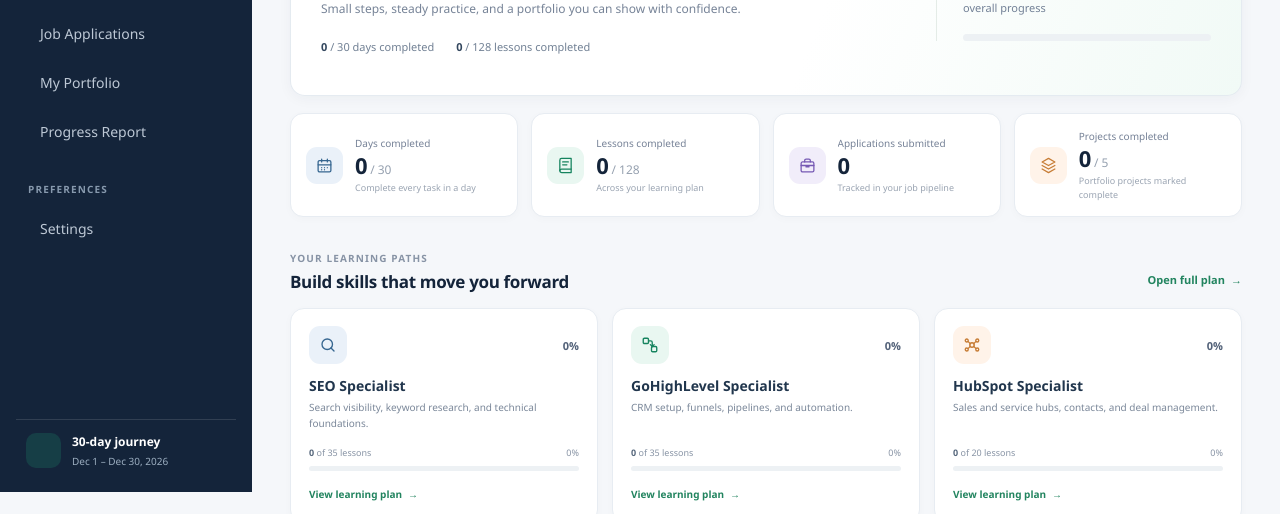
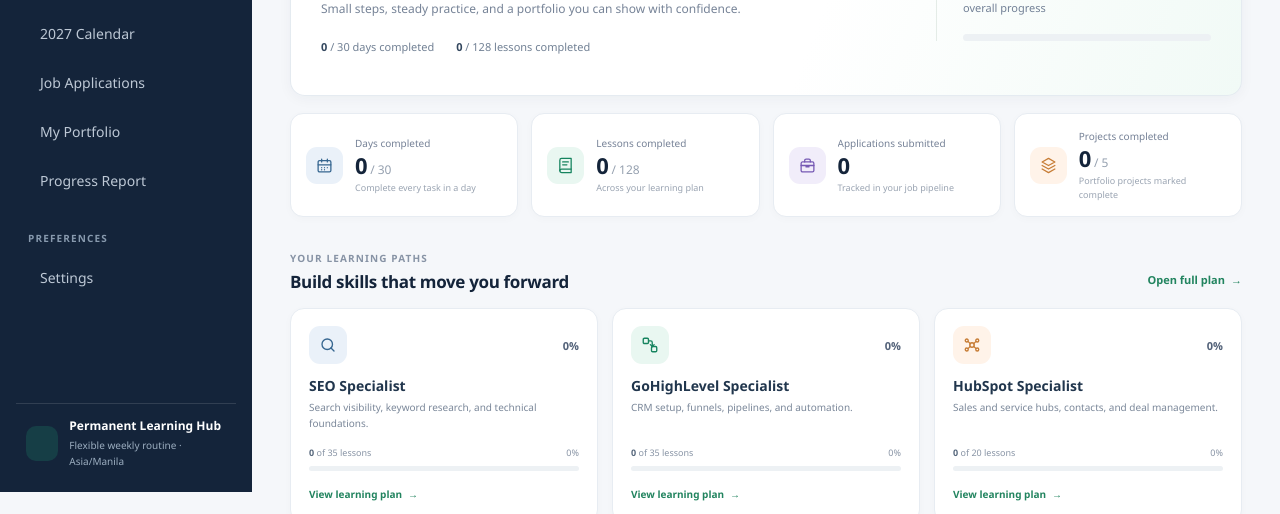
Before and after one commit to valdezjenarose-hue/Gabriel-Valdez-Learning-Tracker, a plain HTML site: page index.html in a window 1280 px wide. Shown: the part 308-822 px from the top of the page. Drawn offline with Linux system fonts and the light colour scheme.

Commit message:
Update Gabriel Learning Hub

```diff
--- a/index.html
+++ b/index.html
@@ -4,7 +4,7 @@
     <meta charset="UTF-8" />
     <meta name="viewport" content="width=device-width, initial-scale=1.0" />
     <meta name="theme-color" content="#14243a" />
-    <meta name="description" content="Gabriel Valdez's personal 30-day digital skills and career development learning hub." />
+    <meta name="description" content="Gabriel Valdez's permanent learning hub with free skill paths, editable routines, a 2027 calendar, and reminders." />
     <title>Gabriel Valdez's Learning Hub</title>
     <link rel="stylesheet" href="./styles.css" />
     <script src="./app.js" defer></script>
@@ -23,6 +23,7 @@
           <button class="nav-link" data-route="learning"><span class="nav-icon" data-icon="book"></span><span>My Learning Plan</span><span class="nav-count">30</span></button>
           <button class="nav-link" data-route="academy"><span class="nav-icon" data-icon="compass"></span><span>Learning Academy</span></button>
           <button class="nav-link" data-route="routine"><span class="nav-icon" data-icon="clock"></span><span>Daily Schedule</span></button>
+          <button class="nav-link" data-route="calendar"><span class="nav-icon" data-icon="calendarDays"></span><span>2027 Calendar</span></button>
           <button class="nav-link" data-route="applications"><span class="nav-icon" data-icon="briefcase"></span><span>Job Applications</span></button>
           <button class="nav-link" data-route="portfolio"><span class="nav-icon" data-icon="layers"></span><span>My Portfolio</span></button>
           <button class="nav-link" data-route="progress"><span class="nav-icon" data-icon="chart"></span><span>Progress Report</span></button>
@@ -33,7 +34,7 @@
         </nav>
         <div class="sidebar-bottom">
           <div class="sidebar-program-icon" aria-hidden="true"><span data-icon="sparkles"></span></div>
-          <div><strong>30-day journey</strong><span>Dec 1 – Dec 30, 2026</span></div>
+          <div><strong>Permanent Learning Hub</strong><span>Flexible weekly routine · Asia/Manila</span></div>
         </div>
       </aside>
       <div class="sidebar-scrim" id="sidebar-scrim" aria-hidden="true"></div>
```
